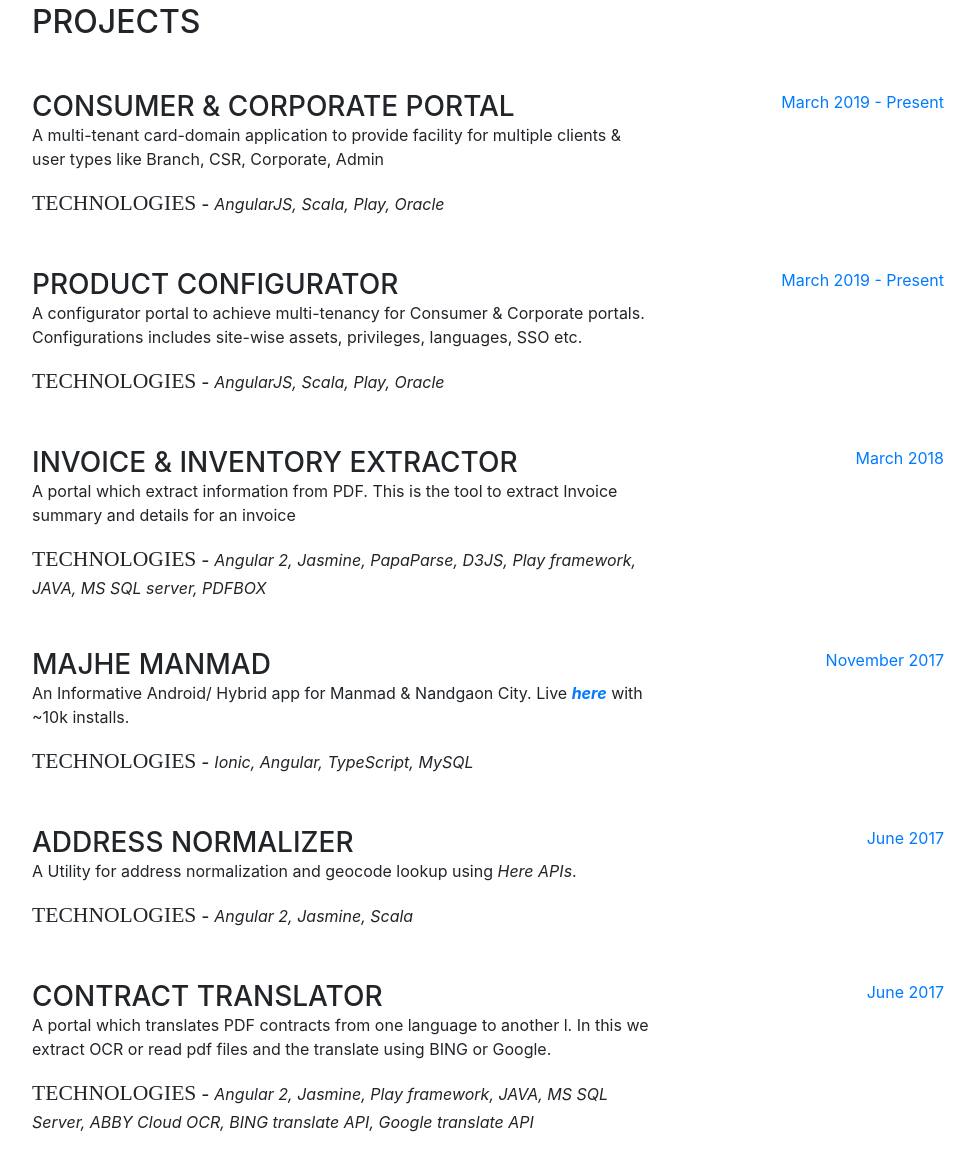
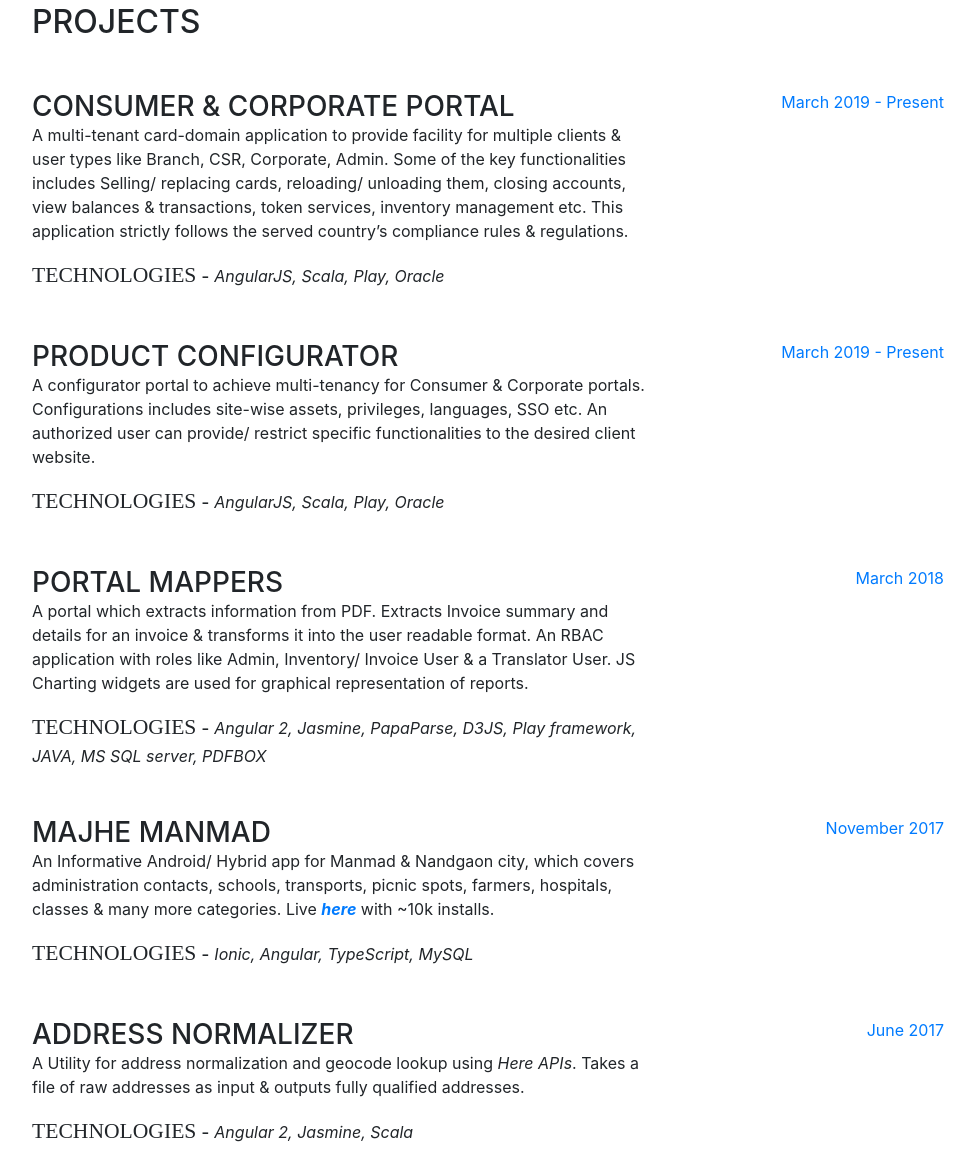
Before and after one commit to tusharwalzade216/tusharwalzade216.github.io, a website with bundled scripts: page index.html in a window 1280 px wide. Shown: the part 3380-4531 px from the top of the page, without its empty margins (288-1263 px from the left). Built offline with nearby package versions, Linux system fonts and the light colour scheme; a web font is replaced by a local one.

Commit message:
Updated project descriptions

```diff
--- a/index.html
+++ b/index.html
@@ -273,7 +273,8 @@
         <div class="resume-item d-flex flex-column flex-md-row mb-5">
           <div class="resume-content mr-auto">
             <h3 class="mb-0">Consumer &amp; Corporate Portal</h3>
-            <p>A multi-tenant card-domain application to provide facility for multiple clients & user types like Branch, CSR, Corporate, Admin</p>
+            <p>A multi-tenant card-domain application to provide facility for multiple clients & user types like Branch, CSR, Corporate, Admin. Some of the key functionalities includes Selling/ replacing cards, reloading/ unloading them, closing accounts, view balances & transactions, token services, inventory management etc. This application strictly follows the served country’s compliance rules & regulations.
+            </p>
             <div>
               <span class="subheading mb-3">Technologies - </span>
               <i>AngularJS, Scala, Play, Oracle</i>
@@ -287,7 +288,7 @@
         <div class="resume-item d-flex flex-column flex-md-row mb-5">
           <div class="resume-content mr-auto">
             <h3 class="mb-0">Product Configurator</h3>
-            <p>A configurator portal to achieve multi-tenancy for Consumer & Corporate portals. Configurations includes site-wise assets, privileges, languages, SSO etc.</p>
+            <p>A configurator portal to achieve multi-tenancy for Consumer & Corporate portals. Configurations includes site-wise assets, privileges, languages, SSO etc. An authorized user can provide/ restrict specific functionalities to the desired client website.</p>
             <div>
               <span class="subheading mb-3">Technologies - </span>
               <i>AngularJS, Scala, Play, Oracle</i>
@@ -300,8 +301,8 @@
 
         <div class="resume-item d-flex flex-column flex-md-row mb-5">
           <div class="resume-content mr-auto">
-            <h3 class="mb-0">Invoice &amp; Inventory Extractor</h3>
-            <p>A portal which extract information from PDF. This is the tool to extract Invoice summary and details for an invoice</p>
+            <h3 class="mb-0">Portal Mappers</h3>
+            <p>A portal which extracts information from PDF. Extracts Invoice summary and details for an invoice & transforms it into the user readable format.  An RBAC application with roles like Admin, Inventory/ Invoice User & a Translator User. JS Charting widgets are used for graphical representation of reports. </p>
             <div>
               <span class="subheading mb-3">Technologies - </span>
               <i>Angular 2, Jasmine, PapaParse, D3JS, Play framework, JAVA, MS SQL server, PDFBOX</i>
@@ -315,7 +316,7 @@
         <div class="resume-item d-flex flex-column flex-md-row mb-5">
           <div class="resume-content mr-auto">
             <h3 class="mb-0">Majhe Manmad</h3>
-            <p>An Informative Android/ Hybrid app for Manmad &amp; Nandgaon City. Live <a href="http://bit.ly/2Dl8ERw" target="_blank"><b><i>here</i></b></a> with ~10k
+            <p>An Informative Android/ Hybrid app for Manmad & Nandgaon city, which covers administration contacts, schools, transports, picnic spots, farmers, hospitals, classes & many more categories. Live <a href="http://bit.ly/2Dl8ERw" target="_blank"><b><i>here</i></b></a> with ~10k
               installs.</p>
             <div>
               <span class="subheading mb-3">Technologies - </span>
@@ -331,7 +332,7 @@
           <div class="resume-content mr-auto">
             <h3 class="mb-0">Address Normalizer</h3>
             <p>A Utility for address normalization and geocode lookup using
-              <i>Here APIs</i>.</p>
+              <i>Here APIs</i>. Takes a file of raw addresses as input & outputs fully qualified addresses.</p>
             <div>
               <span class="subheading mb-3">Technologies - </span>
               <i>Angular 2, Jasmine, Scala</i>
@@ -375,7 +376,7 @@
         <div class="resume-item d-flex flex-column flex-md-row mb-5">
           <div class="resume-content mr-auto">
             <h3 class="mb-0">A Beauty App (Salon Alfreej)</h3>
-            <p>A cross platform mobile app for beauty stores &amp; the corresponding users. Compiled for Android &amp; iOS.</p>
+            <p>A cross platform mobile app for beauty stores &amp; the corresponding users. Provides services like exploring and booking services provided by the Salons, beauty parlors or similar shops. Compiled for Android &amp; iOS.</p>
             <div>
               <span class="subheading mb-3">Technologies - </span>
               <i>Ionic, AngularJS, Bootstrap, NodeJS, Strongloop, PostgreSQL</i>
```
